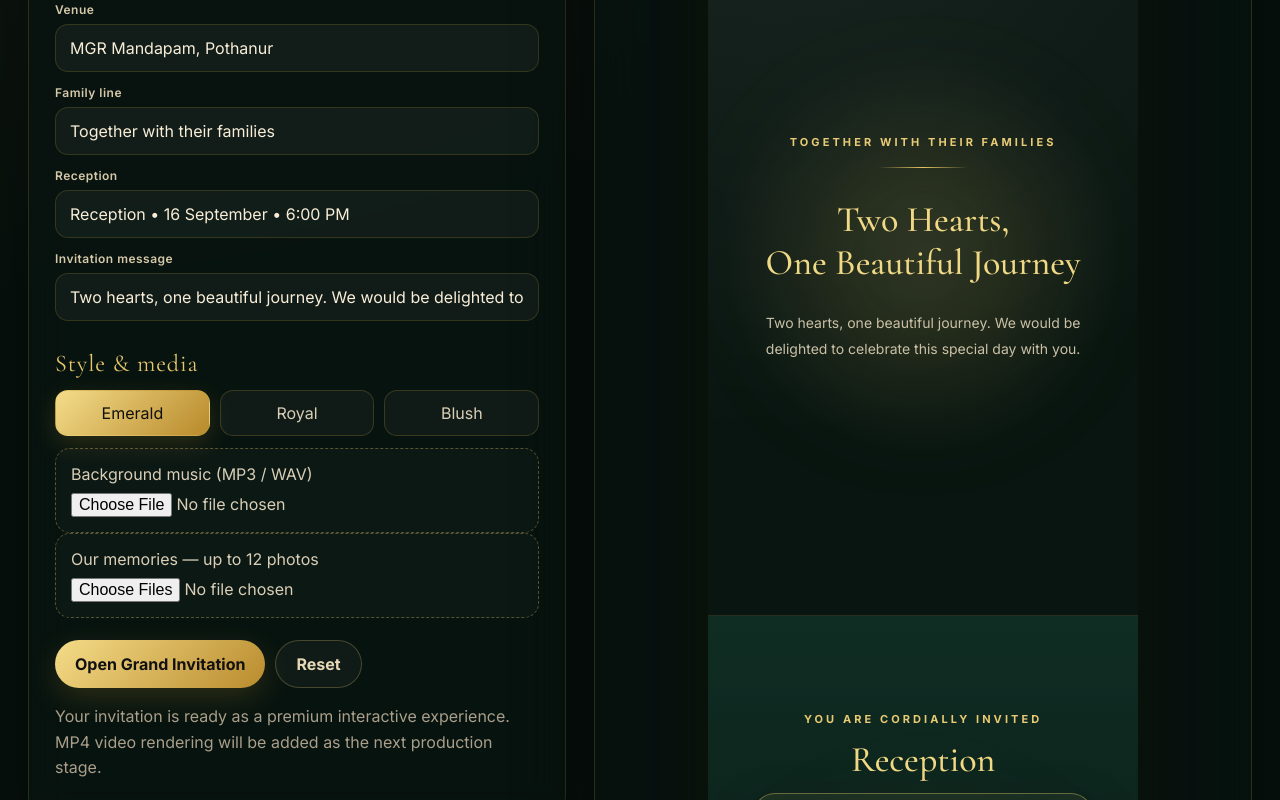
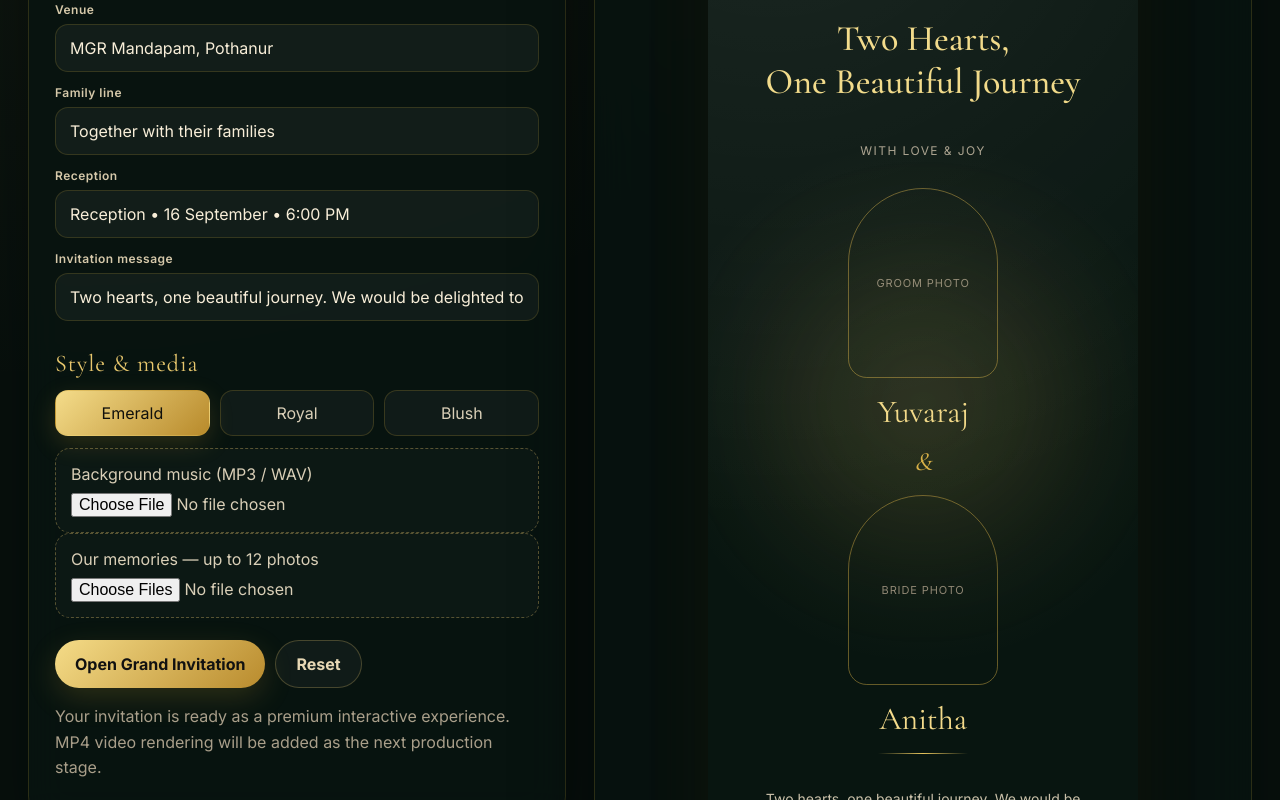
Before and after one commit to anithalaksha03-crypto/yuvi-wedding-invitation, a Next.js app: page / in a window 1280 px wide. Shown: the part 1120-1920 px from the top of the page. Built offline with nearby package versions, Linux system fonts and the light colour scheme.

Commit message:
Update page.tsx
Add cinematic couple introduction

```diff
--- a/app/page.tsx
+++ b/app/page.tsx
@@ -526,10 +526,11 @@ function Invitation({
 
   </div>
 </section>
-      {/* SCENE 2 — WELCOME */}
-      <section className="inviteSection welcome">
+     {/* SCENE 2 — COUPLE INTRODUCTION */}
+<section className="inviteSection welcome coupleIntro">
+
   <div className="eyebrow">
-          {data.family}
+    TOGETHER WITH THEIR FAMILIES
   </div>
 
   <div className="goldLine" />
@@ -540,7 +541,120 @@ function Invitation({
     One Beautiful Journey
   </h3>
 
-        <p>{data.message}</p>
+  <div
+    style={{
+      marginTop: 28,
+      color: '#a9a08c',
+      fontSize: 12,
+      letterSpacing: '.12em',
+    }}
+  >
+    WITH LOVE & JOY
+  </div>
+
+  <div
+    style={{
+      display: 'flex',
+      flexDirection: 'column',
+      alignItems: 'center',
+      gap: 18,
+      marginTop: 30,
+    }}
+  >
+
+    {data.groomPhoto ? (
+      <div className="heroPhoto">
+        <img
+          src={data.groomPhoto}
+          alt={data.groom}
+        />
+      </div>
+    ) : (
+      <div
+        style={{
+          width: 150,
+          height: 190,
+          border: '1px solid rgba(216,175,69,.45)',
+          borderRadius: '80px 80px 20px 20px',
+          display: 'flex',
+          alignItems: 'center',
+          justifyContent: 'center',
+          color: '#8f8775',
+          fontSize: 11,
+          letterSpacing: '.08em',
+        }}
+      >
+        GROOM PHOTO
+      </div>
+    )}
+
+    <div
+      style={{
+        color: '#f4db8b',
+        fontFamily: 'Cormorant Garamond, serif',
+        fontSize: 32,
+        lineHeight: 1,
+      }}
+    >
+      {data.groom}
+    </div>
+
+    <div
+      style={{
+        color: '#d8af45',
+        fontFamily: 'Cormorant Garamond, serif',
+        fontSize: 26,
+        fontStyle: 'italic',
+      }}
+    >
+      &
+    </div>
+
+    {data.bridePhoto ? (
+      <div className="heroPhoto">
+        <img
+          src={data.bridePhoto}
+          alt={data.bride}
+        />
+      </div>
+    ) : (
+      <div
+        style={{
+          width: 150,
+          height: 190,
+          border: '1px solid rgba(216,175,69,.45)',
+          borderRadius: '80px 80px 20px 20px',
+          display: 'flex',
+          alignItems: 'center',
+          justifyContent: 'center',
+          color: '#8f8775',
+          fontSize: 11,
+          letterSpacing: '.08em',
+        }}
+      >
+        BRIDE PHOTO
+      </div>
+    )}
+
+    <div
+      style={{
+        color: '#f4db8b',
+        fontFamily: 'Cormorant Garamond, serif',
+        fontSize: 32,
+        lineHeight: 1,
+      }}
+    >
+      {data.bride}
+    </div>
+
+  </div>
+
+  <div className="goldLine" />
+
+  <p>
+    {data.message}
+  </p>
+
 </section>
 
      {/* SCENE 3 — RECEPTION — MAIN EVENT */}
```
Lines whose indentation alone changed are shown as unchanged.
